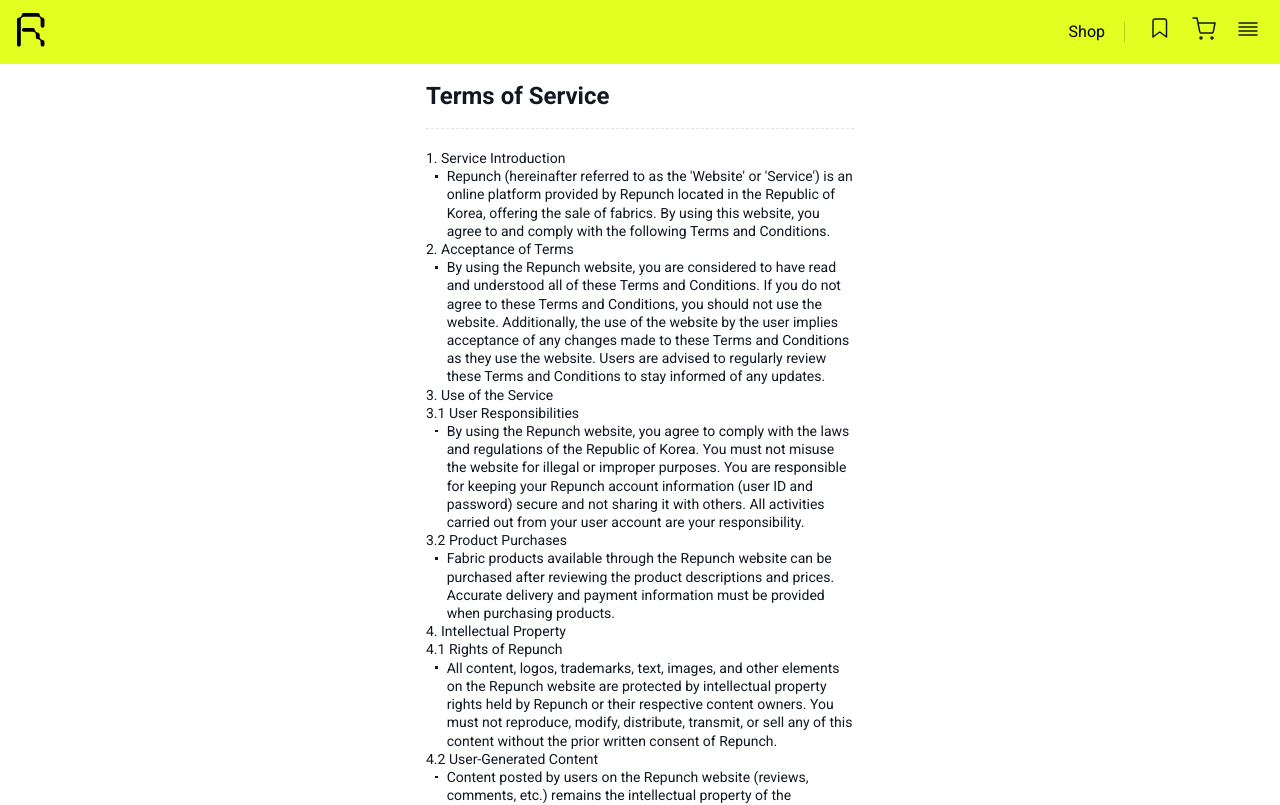
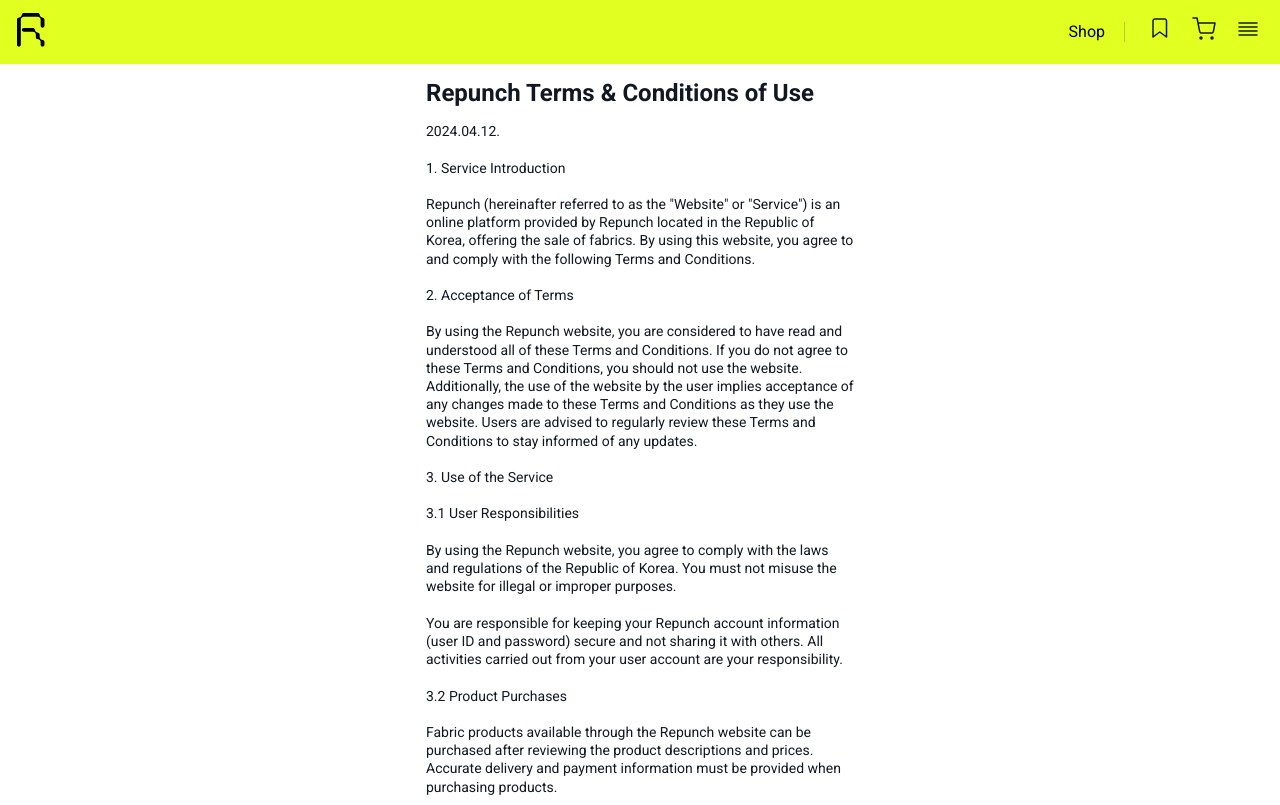
Before and after one commit to joseph-wee/repunch-web-public, a Next.js app: page /terms_of_service in a window 1280 px wide. Shown: the top 805 px of the page. Built offline with nearby package versions, Linux system fonts and the light colour scheme; no server answers.

Commit message:
design: temrs 실제 컨텐츠로 적용(엑셀 그대로)

```diff
--- a/pages/terms_of_service.tsx
+++ b/pages/terms_of_service.tsx
@@ -2,9 +2,77 @@
 import styled from "styled-components";
 
 const terms_of_service = () => {
+  const text = `1. Service Introduction
+
+  Repunch (hereinafter referred to as the "Website" or "Service") is an online platform provided by Repunch located in the Republic of Korea, offering the sale of fabrics. By using this website, you agree to and comply with the following Terms and Conditions.
+
+  2. Acceptance of Terms
+
+  By using the Repunch website, you are considered to have read and understood all of these Terms and Conditions. If you do not agree to these Terms and Conditions, you should not use the website. Additionally, the use of the website by the user implies acceptance of any changes made to these Terms and Conditions as they use the website. Users are advised to regularly review these Terms and Conditions to stay informed of any updates.
+
+  3. Use of the Service
+
+  3.1 User Responsibilities
+
+  By using the Repunch website, you agree to comply with the laws and regulations of the Republic of Korea. You must not misuse the website for illegal or improper purposes.
+
+  You are responsible for keeping your Repunch account information (user ID and password) secure and not sharing it with others. All activities carried out from your user account are your responsibility.
+
+  3.2 Product Purchases
+
+  Fabric products available through the Repunch website can be purchased after reviewing the product descriptions and prices. Accurate delivery and payment information must be provided when purchasing products.
+
+  4. Intellectual Property
+
+  4.1 Rights of Repunch
+
+  All content, logos, trademarks, text, images, and other elements on the Repunch website are protected by intellectual property rights held by Repunch or their respective content owners. You must not reproduce, modify, distribute, transmit, or sell any of this content without the prior written consent of Repunch.
+
+  4.2 User-Generated Content
+
+  Content posted by users on the Repunch website (reviews, comments, etc.) remains the intellectual property of the respective user. However, by posting content, users grant Repunch a free license to use the content on the website.
+
+  5. Privacy Protection
+
+  5.1 Collection and Protection of Personal Information
+
+  Users are encouraged to review the Repunch Privacy Policy, which provides information on the collection, use, protection, transmission, and storage of personal information.
+
+  6. Service Discontinuation and Liability
+
+  6.1 Service Discontinuation
+
+  Repunch reserves the right to discontinue or modify the service without prior notice, and Repunch will not be liable for any losses or damages resulting from such actions.
+
+  6.2 Disclaimer
+
+  Repunch, its affiliates, partners, and representatives are not responsible for interruptions, data loss, bugs, inaccuracies or omissions in website information, or any direct or indirect damages resulting from the use or access to the website, including unauthorized access or modifications by third parties, regardless of whether users were informed of the possibility of such damages.
+
+  7. Governing Law and Dispute Resolution
+
+  7.1 Applicable Law
+
+  The Repunch Terms & Conditions of Use are governed by the laws of the Republic of Korea.
+
+  7.2 Dispute Resolution
+
+  Users of the Repunch website agree that disputes related to website content and use will be resolved in the courts of the Republic of Korea.
+
+  8. Reporting Illegal Content
+
+  Users of the Repunch website can report illegal content by contacting contact@repunch.com.
+  Please use this content as a reference to draft the "Terms & Conditions of Use" for the Repunch website. It is advisable to seek legal advice for proper legal compliance`;
+
   return (
     <Container>
-      <Title>Terms of Service</Title>
+      <Title>Repunch Terms & Conditions of Use</Title>
+      2024.04.12.
+      <br />
+      <br />
+      <div
+        dangerouslySetInnerHTML={{ __html: text.replace(/\n/g, "<br/>") }}
+      ></div>
+      {/* <Title>Terms of Service</Title>
       <Line />
       <Text>1. Service Introduction</Text>
       <Wrapper>
@@ -168,7 +236,7 @@
           the &apos;Terms & Conditions of Use&apos; for the Repunch website. It
           is advisable to seek legal advice for proper legal compliance
         </Text>
-      </Wrapper>
+      </Wrapper> */}
     </Container>
   );
 };
@@ -178,7 +246,11 @@
   padding-bottom: 40px;
   max-width: 428px;
   margin: 0 auto;
+
   color: #121822;
+  font-size: 14px;
+  font-weight: 400;
+  line-height: 18.2px;
   @media screen and (max-width: 768px) {
     padding-left: 20px;
     padding-right: 20px;
```
